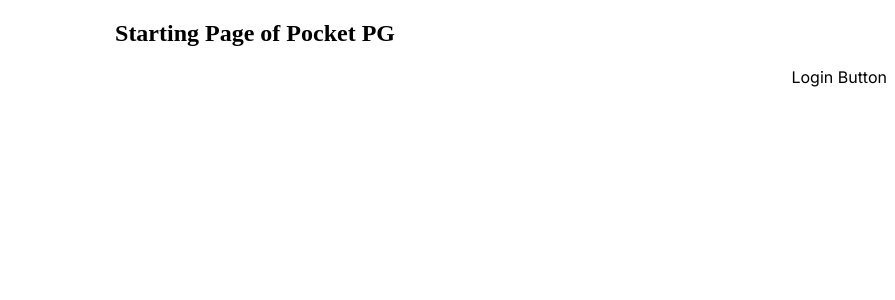
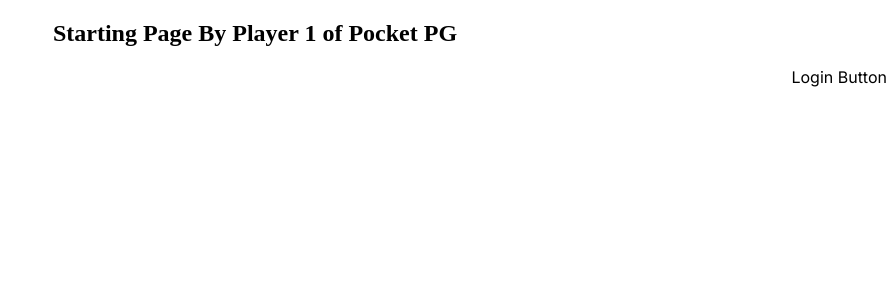
Before and after one commit to Fernandes7/Next-J-S, a Next.js app: page / in a window 1280 px wide. Shown: the top 300 px of the page, without its empty margins (385-1280 px from the left). Built offline with nearby package versions, Linux system fonts and the light colour scheme.

Commit message:
player 1 commit

```diff
--- a/src/app/page.tsx
+++ b/src/app/page.tsx
@@ -3,7 +3,7 @@ import styles from './page.module.css'
 export default function Home() {
   return (
     <main>
-      <h2 className={styles.startingh2}>Starting Page of Pocket PG</h2>
+      <h2 className={styles.startingh2}>Starting Page By Player 1 of Pocket PG </h2>
       <Homelogin />
     </main>
   )
```
